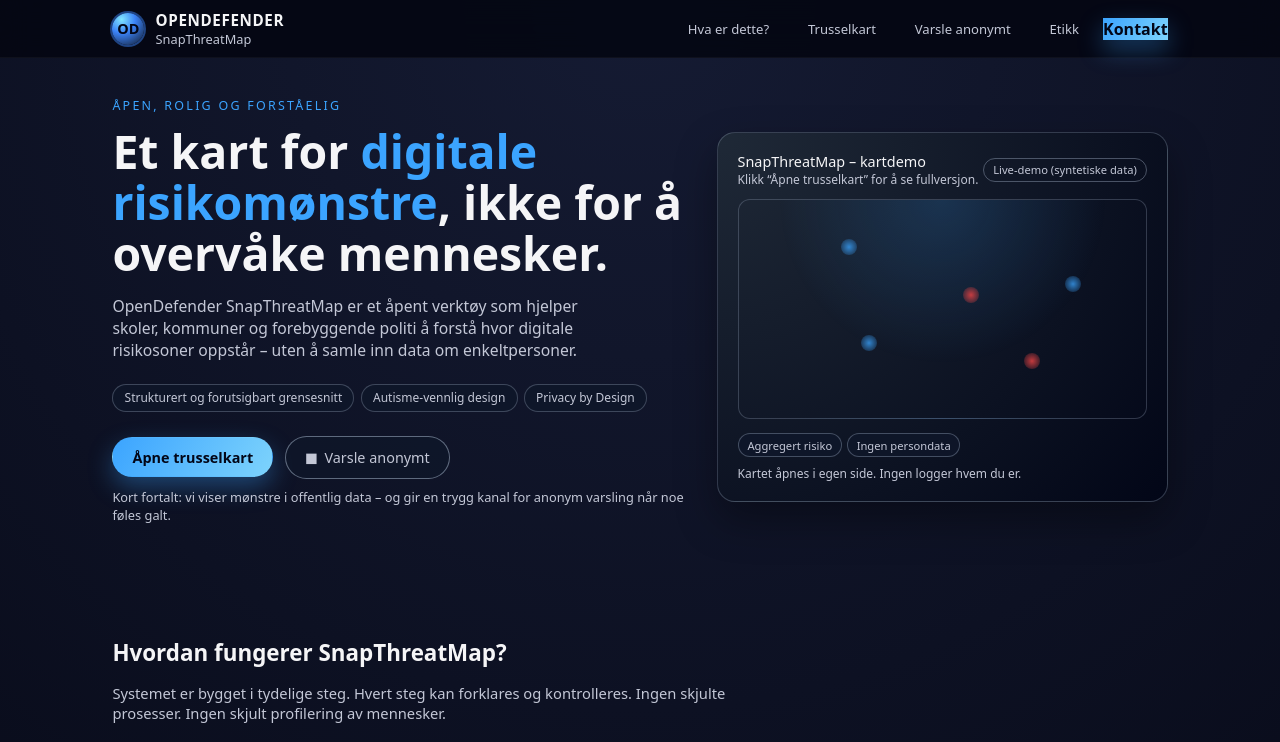
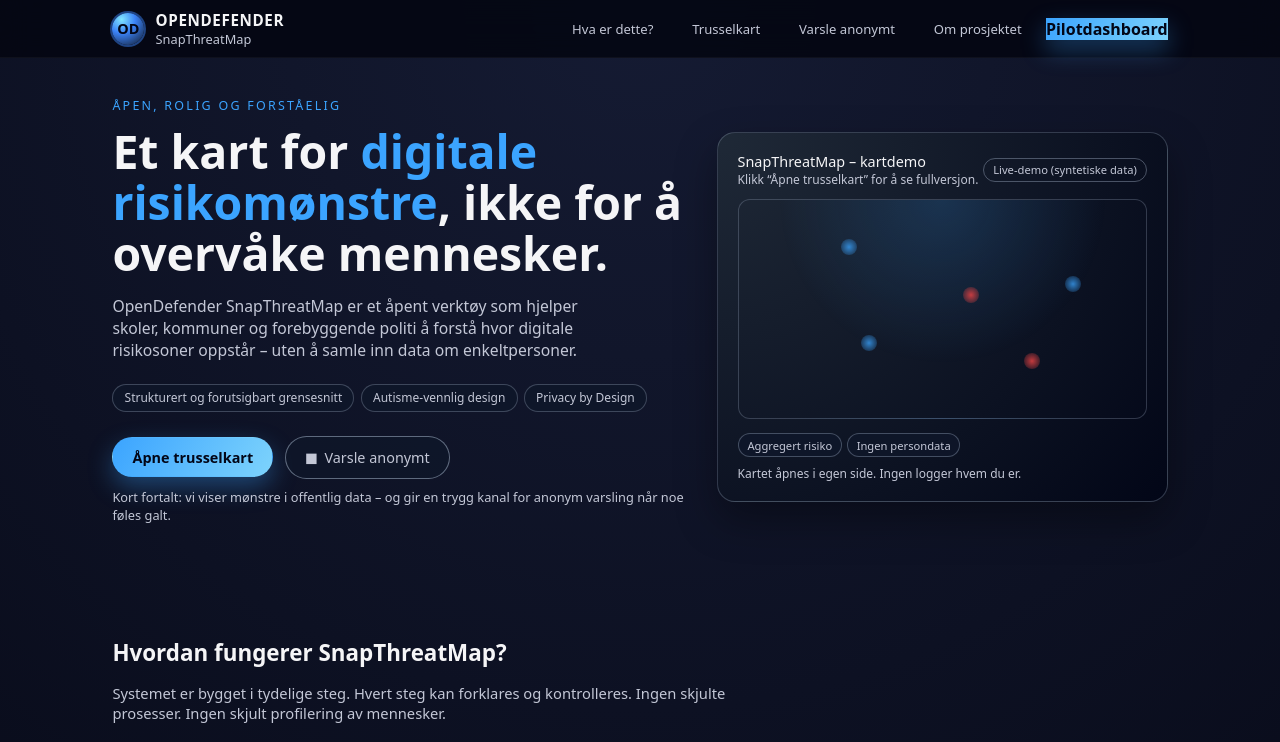
Before and after one commit to opendefender-org/opendefender-org.github.io, a plain HTML site: page index.html in a window 1280 px wide. Shown: the top 742 px of the page. Drawn offline with Linux system fonts and the light colour scheme.

Commit message:
Replace Etikk/Kontakt with Om prosjektet + Pilotdashboard in navigation

```diff
--- a/index.html
+++ b/index.html
@@ -480,8 +480,8 @@
         <a class="nav-link" href="#about">Hva er dette?</a>
         <a class="nav-link" href="kart.html">Trusselkart</a>
         <a class="nav-link" href="varsle.html">Varsle anonymt</a>
-        <a class="nav-link" href="#ethics">Etikk</a>
-        <a class="nav-link-primary" href="#contact">Kontakt</a>
+        <a class="nav-link" href="om.html">Om prosjektet</a>
+        <a class="nav-link-primary" href="pilot.html">Pilotdashboard</a>
       </div>
     </nav>
   </header>
```
